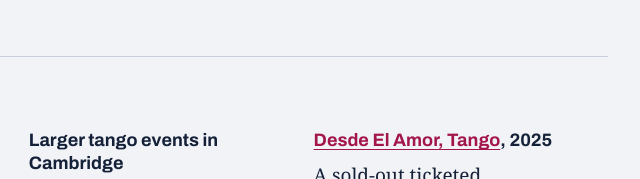
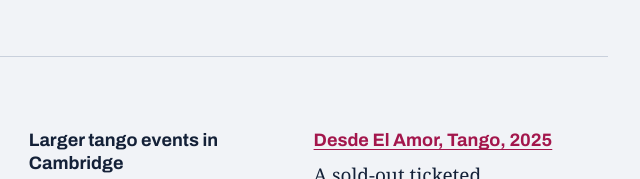
Before and after one commit to smgaller/commonsteps-site, a plain HTML site: page index.html in a window 1280 px wide. Shown: the part 3220-3399 px from the top of the page, 640-1280 px from the left. Drawn offline with Linux system fonts and the light colour scheme; a web font is replaced by a local one.

Commit message:
Update citation for 'Desde El Amor, Tango' event

```diff
--- a/index.html
+++ b/index.html
@@ -151,7 +151,7 @@
           <p>Large Milongas with live music that have drawn more than 150 people.</p>
         </div>
         <div>
-          <h3><cite><a href="https://www.youtube.com/playlist?list=PLWDdhbXq-h0227cj8n4F5BRssZuC3f-fV">Desde El Amor, Tango</a></cite>, 2025</h3>
+          <h3><cite><a href="https://www.youtube.com/playlist?list=PLWDdhbXq-h0227cj8n4F5BRssZuC3f-fV">Desde El Amor, Tango, 2025</a></cite></h3>
           <p>A sold-out ticketed performance featuring musicians Daniel Binelli and Polly Ferman and dancers Hernan Brizuela and Anita Flejter.</p>
         </div>
       </div>
```
